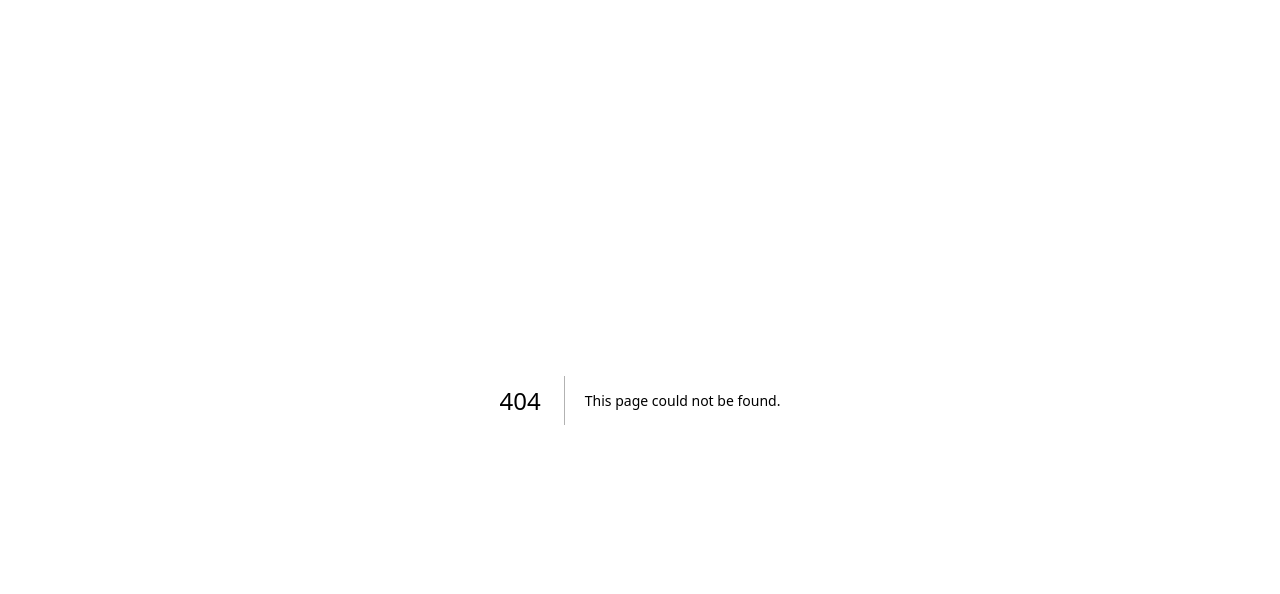
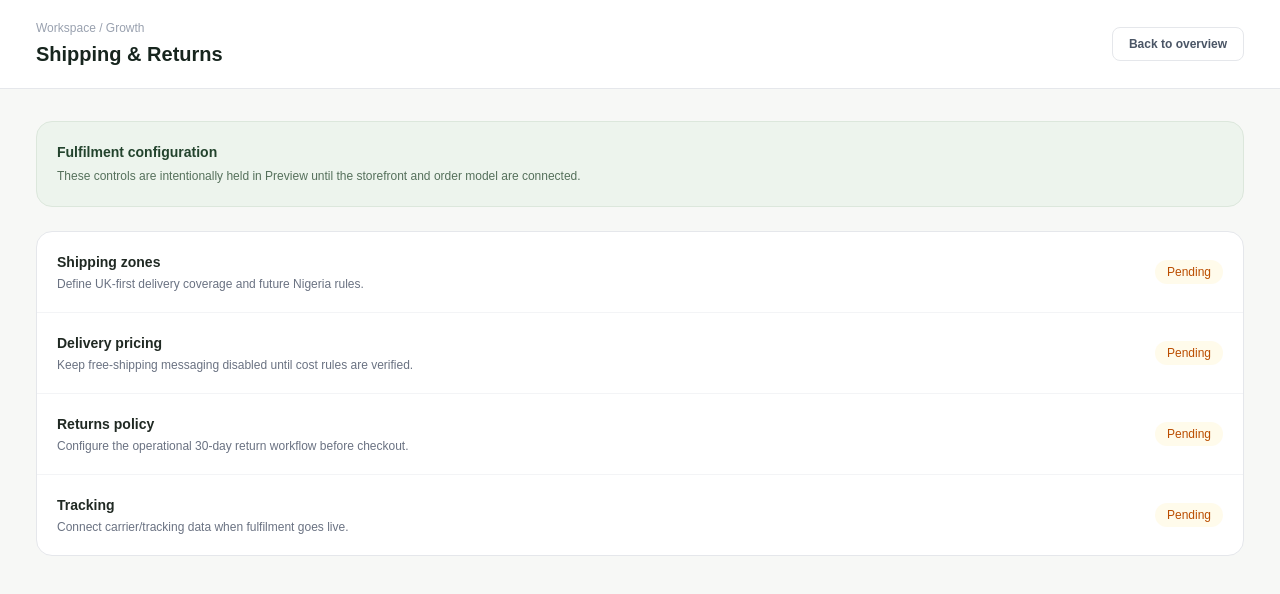
Before and after one commit to olajide111/zayvi-store, a Next.js app: page /admin/shipping in a window 1280 px wide. Before the commit this address had no page. Shown: the top 594 px of the page. Built offline with nearby package versions, Linux system fonts and the light colour scheme.

Commit message:
Add shipping and returns workspace

```diff
--- /dev/null
+++ b/app/admin/shipping/page.tsx
@@ -0,0 +1,35 @@
+export default function AdminShippingPage() {
+  const checks = [
+    ["Shipping zones", "Pending", "Define UK-first delivery coverage and future Nigeria rules."],
+    ["Delivery pricing", "Pending", "Keep free-shipping messaging disabled until cost rules are verified."],
+    ["Returns policy", "Pending", "Configure the operational 30-day return workflow before checkout."],
+    ["Tracking", "Pending", "Connect carrier/tracking data when fulfilment goes live."],
+  ];
+
+  return (
+    <main className="min-h-screen bg-[#f7f8f6] text-[#202923]">
+      <header className="border-b border-gray-200 bg-white">
+        <div className="mx-auto flex max-w-[1500px] items-center justify-between px-5 py-5 md:px-9">
+          <div><div className="text-xs text-gray-400">Workspace / Growth</div><h1 className="mt-1 text-xl font-semibold text-[#17251e]">Shipping & Returns</h1></div>
+          <a href="/admin/dashboard" className="rounded-lg border border-gray-200 px-4 py-2 text-xs font-semibold text-gray-600">Back to overview</a>
+        </div>
+      </header>
+
+      <section className="mx-auto max-w-[1500px] px-5 py-8 md:px-9">
+        <div className="rounded-2xl border border-[#dce7dc] bg-[#edf4ed] p-5">
+          <div className="text-sm font-semibold text-[#23432d]">Fulfilment configuration</div>
+          <p className="mt-1 text-xs leading-5 text-[#55705b]">These controls are intentionally held in Preview until the storefront and order model are connected.</p>
+        </div>
+
+        <div className="mt-6 overflow-hidden rounded-2xl border border-gray-200 bg-white">
+          {checks.map(([title,status,note], index) => (
+            <div key={title} className={`flex flex-col gap-3 p-5 md:flex-row md:items-center md:justify-between ${index ? "border-t border-gray-100" : ""}`}>
+              <div><div className="text-sm font-semibold">{title}</div><div className="mt-1 text-xs text-gray-500">{note}</div></div>
+              <span className="self-start rounded-full bg-amber-50 px-3 py-1 text-xs font-medium text-amber-700 md:self-auto">{status}</span>
+            </div>
+          ))}
+        </div>
+      </section>
+    </main>
+  );
+}
```
